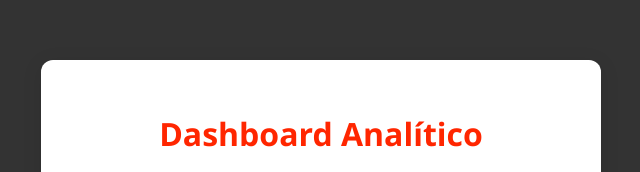
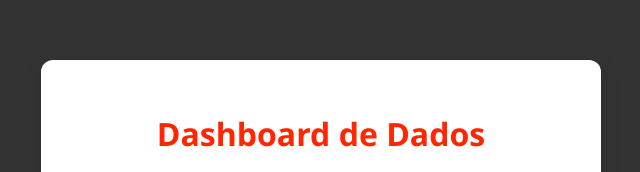
Before and after one commit to ViniSaraujo/Atividade_branch, a plain HTML site: page index.html in a window 1280 px wide. Shown: the part 198-370 px from the top of the page, without its empty margins (319-959 px from the left). Drawn offline with Linux system fonts and the light colour scheme.

Commit message:
Alterando o titulo para Dados

```diff
--- a/index.html
+++ b/index.html
@@ -59,7 +59,7 @@
 <body>
 
     <div class="dashboard-container">
-        <h1>Dashboard Analítico</h1>
+        <h1>Dashboard de Dados</h1>
 
         <div class="metrics-grid">
             <div class="card">
```
